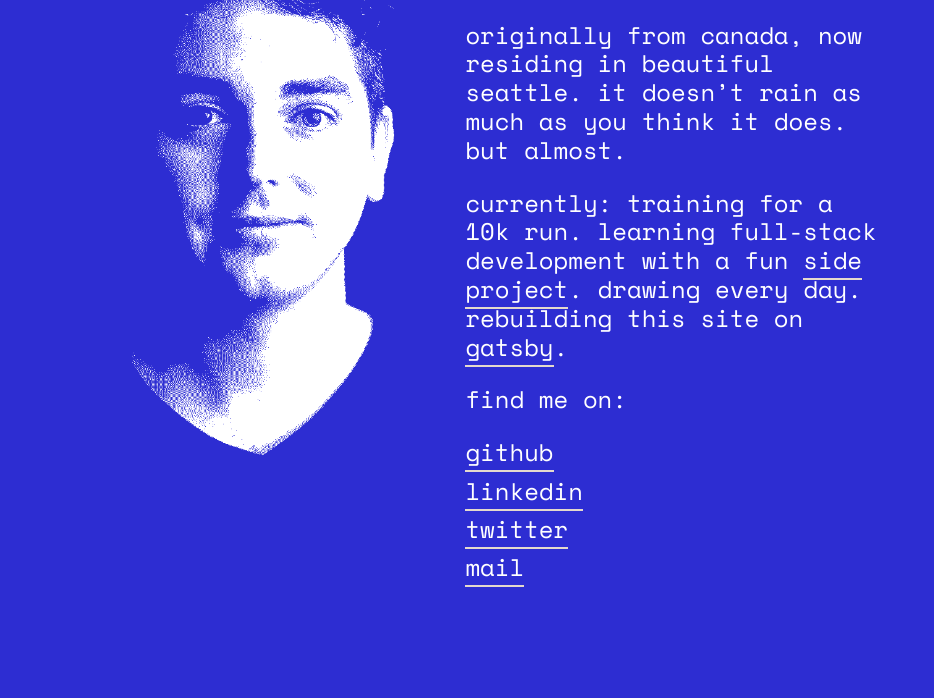
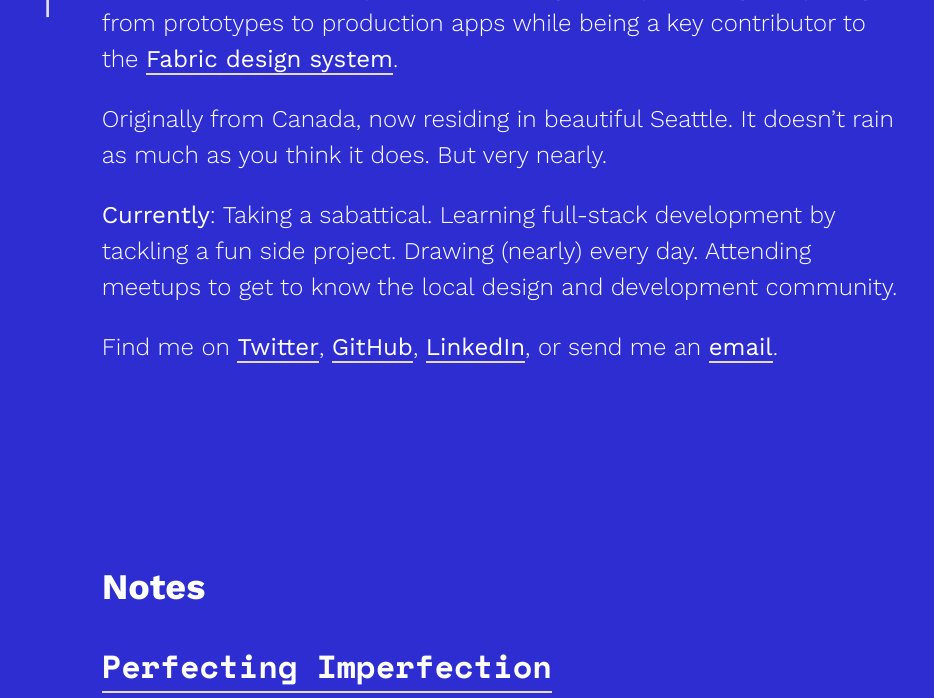
Before and after one commit to mikewheaton/wheaton.dev, a Gatsby site: page / in a window 1280 px wide. Shown: the part 313-1011 px from the top of the page, without its empty margins (137-1071 px from the left). Built offline with nearby package versions, Linux system fonts and the light colour scheme; Gatsby itself is replaced by a stand-in of ours.

Commit message:
Replace Home with a new About component and tweak styles

```diff
--- /dev/null
+++ b/src/components/About/About.js
@@ -0,0 +1,111 @@
+import React from 'react';
+import styled from 'styled-components';
+
+const Title = styled.h1`
+  font-size: ${props => props.theme.sizes.xLarge};
+  letter-spacing: 0.05rem;
+  margin: 0;
+  position: relative;
+  text-transform: uppercase;
+  line-height: 0.9;
+`;
+
+const Container = styled.div`
+  position: relative;
+`;
+
+const Subtitle = styled.h2`
+  color: ${props => props.theme.palette.cool};
+  background: #ccc;
+  font-size: ${props => props.theme.sizes.medium};
+  font-weight: normal;
+  left: -${props => props.theme.sizes.xLarge};
+  line-height: 0;
+  margin: 0;
+  position: absolute;
+  text-align: right;
+  top: 1.5rem;
+  transform: rotate(180deg);
+  writing-mode: vertical-rl;
+  opacity: 0;
+  transition: opacity 0.4s ease-in;
+
+  &::before {
+    color: ${props => props.theme.palette.cool};
+    content: '-';
+    position: absolute;
+    top: -${props => props.theme.sizes.large};
+    transform: scaleY(3);
+  }
+
+  @media screen and (min-width: 50rem) {
+    opacity: 1;
+  }
+`;
+
+const Text = styled.div`
+  p {
+    font-size: ${props => props.theme.sizes.small};
+    margin: ${props => props.theme.sizes.small} 0;
+    font-weight: lighter;
+  }
+
+  a,
+  a:visited,
+  strong {
+    font-weight: normal;
+  }
+`;
+
+const LinkList = styled.ul`
+  list-style: none;
+  margin: 0;
+  max-width: 22em;
+  padding: 0;
+  width: 100%;
+
+  li {
+    margin-bottom: ${props => props.theme.sizes.xxSmall};
+  }
+`;
+
+const About = () => (
+  <>
+    <Title>Mike Wheaton</Title>
+    <Container>
+      <Subtitle>About</Subtitle>
+      <Text>
+        <p>
+          I solve business problems at the intersection of design and
+          engineering. My recent focus has been on helping these disciplines
+          better collaborate with improved processes and shared tools. At
+          Microsoft, I accomplished this in my role as a UX Engineer by creating
+          everything from prototypes to production apps while being a key
+          contributor to the{' '}
+          <a href="https://developer.microsoft.com/en-us/fabric">
+            Fabric design system
+          </a>
+          .
+        </p>
+        <p>
+          Originally from Canada, now residing in beautiful Seattle. It
+          doesn&rsquo;t rain as much as you think it does. But very nearly.
+        </p>
+        <p>
+          <strong title="as of May 10, 2019">Currently</strong>: Taking a
+          sabattical. Learning full-stack development by tackling a fun side
+          project. Drawing (nearly) every day. Attending meetups to get to know
+          the local design and development community.
+        </p>
+        <p>
+          Find me on <a href="https://twitter.com/themikewheaton">Twitter</a>,{' '}
+          <a href="https://github.com/mikewheaton">GitHub</a>,{' '}
+          <a href="https://www.linkedin.com/in/wheatonm">LinkedIn</a>, or send
+          me an <a href="mailto:mike@wheaton.design">email</a>.
+        </p>
+      </Text>
+    </Container>
+  </>
+);
+
+export default About;
--- a/src/components/Home/Home.js
+++ /dev/null
@@ -1,106 +0,0 @@
-import { Link } from 'gatsby';
-import React from 'react';
-import styled from 'styled-components';
-
-import mike from './mike.png';
-
-const Root = styled.div`
-  align-items: center;
-  display: flex;
-  flex-direction: column;
-  margin: 0;
-
-  /* @todo: Add a media query helper. */
-  @media screen and (min-width: 768px) {
-    flex-direction: row;
-    padding: 40px;
-  }
-`;
-
-const Face = styled.div`
-  height: 50vh;
-  width: 100%;
-  background-size: contain;
-  background-repeat: no-repeat;
-  background-position: center center;
-  margin-bottom: 2vh;
-
-  @media screen and (min-width: 768px) {
-    flex-basis: 0;
-    flex-grow: 2;
-    height: 100vh;
-    margin-bottom: 0;
-    margin-right: 5vw;
-    max-height: 900px; /* Actual size. */
-  }
-`;
-
-const Words = styled.div`
-  font-family: ${props => props.theme.fonts.monospace};
-  font-weight: 300;
-  font-size: ${props => props.theme.sizes.small};
-  line-height: ${props => props.theme.lineHeights.narrow};
-  margin: 0 0 1.2rem 0;
-
-  @media screen and (min-width: 768px) {
-    flex-basis: 0;
-    flex-grow: 3;
-  }
-`;
-
-const LinkList = styled.ul`
-  list-style: none;
-  margin: 0;
-  max-width: 22em;
-  padding: 0;
-  width: 100%;
-
-  li {
-    margin-bottom: 0.4rem;
-  }
-`;
-
-const Home = () => {
-  return (
-    <Root>
-      <Face style={{ backgroundImage: `url(${mike})` }} />
-      <Words>
-        <p>hi, i&rsquo;m mike wheaton.</p>
-        <p>
-          user experience engineer at microsoft, building onedrive, sharepoint,
-          and the{' '}
-          <a href="https://developer.microsoft.com/en-us/fabric">fabric</a>{' '}
-          design system that's used for apps across the company and beyond.
-        </p>
-        <p>
-          originally from canada, now residing in beautiful seattle. it
-          doesn&rsquo;t rain as much as you think it does. but almost.
-        </p>
-        <p>
-          <span title="as of February 2, 2019">currently</span>: training for a
-          10k run. learning full-stack development with a fun{' '}
-          <a href="http://www.lurn.today/">side project</a>. drawing every day.
-          rebuilding this site on <a href="https://www.gatsbyjs.org/">gatsby</a>
-          .
-        </p>
-        <p>find me on:</p>
-        <LinkList>
-          <li>
-            <a href="https://github.com/mikewheaton">github</a>
-          </li>
-          <li>
-            <a href="https://www.linkedin.com/in/wheatonm">linkedin</a>
-          </li>
-          <li>
-            <a href="https://twitter.com/themikewheaton">twitter</a>
-          </li>
-          <li>
-            <a href="mailto:mike@wheaton.design">mail</a>
-          </li>
-        </LinkList>
-      </Words>
-    </Root>
-  );
-};
-
-export default Home;
--- a/src/components/Page/Page.js
+++ b/src/components/Page/Page.js
@@ -5,7 +5,7 @@ import styled, { createGlobalStyle, ThemeProvider } from 'styled-components';
 import theme from '../../styles/theme.js';
 
 const GlobalStyles = createGlobalStyle`
-  @import url('https://fonts.googleapis.com/css?family=Space+Mono:400,700|Work+Sans:400,700');
+  @import url('https://fonts.googleapis.com/css?family=Space+Mono:400,700|Work+Sans:300,400,700');
 
   html {
     box-sizing: border-box;
@@ -60,8 +60,7 @@ const GlobalStyles = createGlobalStyle`
 
 const Root = styled.div`
   margin: 0 auto;
-  max-width: 880px; /* @todo: Switch everything to REM. */
-  min-width: 320px;
+  max-width: 37rem;
 `;
 
 const Page = ({ children, themeVariant }) => {
--- a/src/pages/index.js
+++ b/src/pages/index.js
@@ -1,18 +1,16 @@
 import React from 'react';
 import styled from 'styled-components';
 
-import Home from '../components/Home/Home';
+import About from '../components/About/About';
 import Page from '../components/Page/Page';
 import NoteList from '../components/NoteList/NoteList';
 
-const HomeWrapper = styled.div`
+const Slide = styled.div`
   min-height: 100vh;
-  padding: 20px;
-`;
-
-const NotesWrapper = styled.div`
-  min-height: 100vh;
-  padding: 20px;
+  padding: ${props => props.theme.sizes.large};
+  display: flex;
+  justify-content: ${props => (props.centerContent ? 'center' : 'flex-start')};
+  flex-direction: column;
 `;
 
 class Index extends React.Component {
@@ -20,7 +18,7 @@ class Index extends React.Component {
     isThemeDark: true,
   };
 
-  homeRef = React.createRef();
+  aboutRef = React.createRef();
 
   componentDidMount() {
     const observer = new IntersectionObserver(
@@ -34,8 +32,8 @@ class Index extends React.Component {
       }
     );
 
-    if (this.homeRef.current) {
-      observer.observe(this.homeRef.current);
+    if (this.aboutRef.current) {
+      observer.observe(this.aboutRef.current);
     }
   }
 
@@ -50,13 +48,13 @@ class Index extends React.Component {
 
     return (
       <Page themeVariant={this.state.isThemeDark && 'dark'}>
-        <HomeWrapper ref={this.homeRef}>
-          <Home />
-        </HomeWrapper>
-        <NotesWrapper id="notes">
+        <Slide centerContent={true} ref={this.aboutRef}>
+          <About />
+        </Slide>
+        <Slide id="notes">
           <h2>Notes</h2>
           <NoteList notes={notes} />
-        </NotesWrapper>
+        </Slide>
       </Page>
     );
   }
```
Also changed, not shown: src/components/Home/mike.png (deleted).
